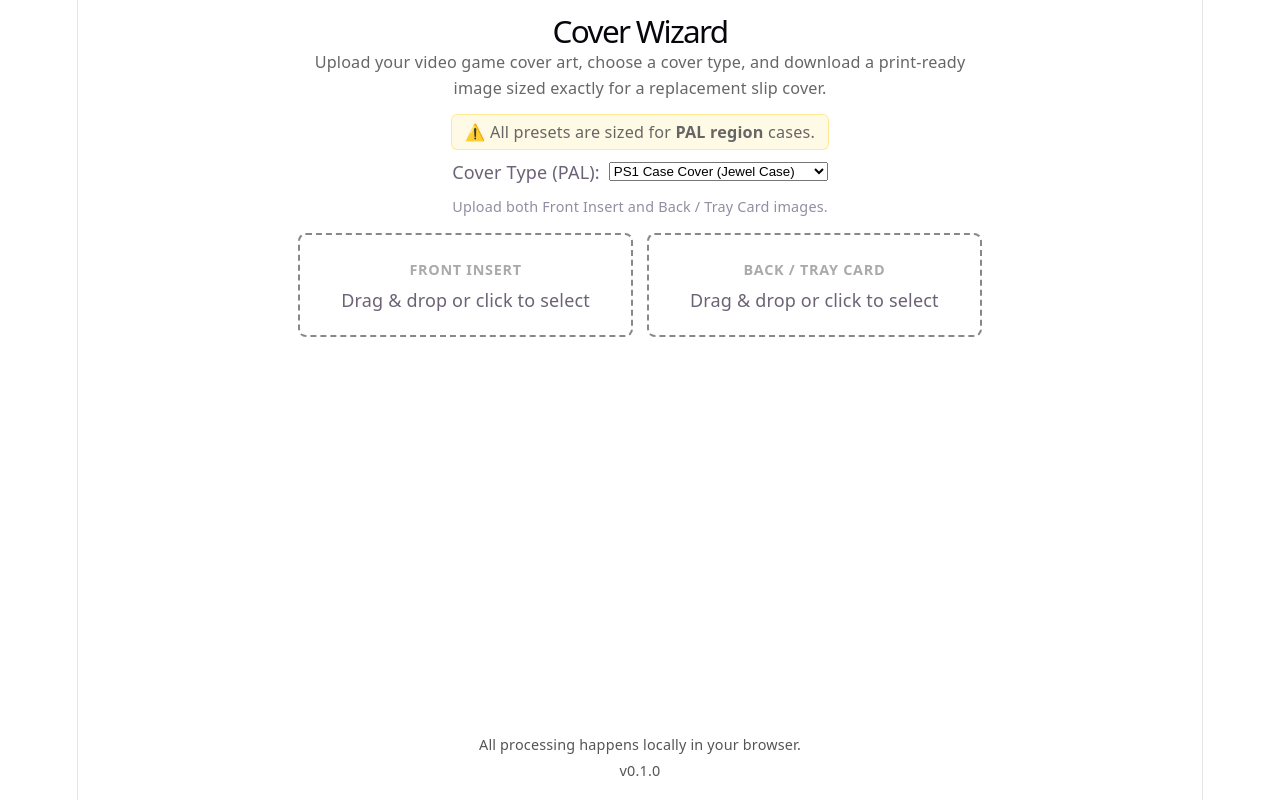
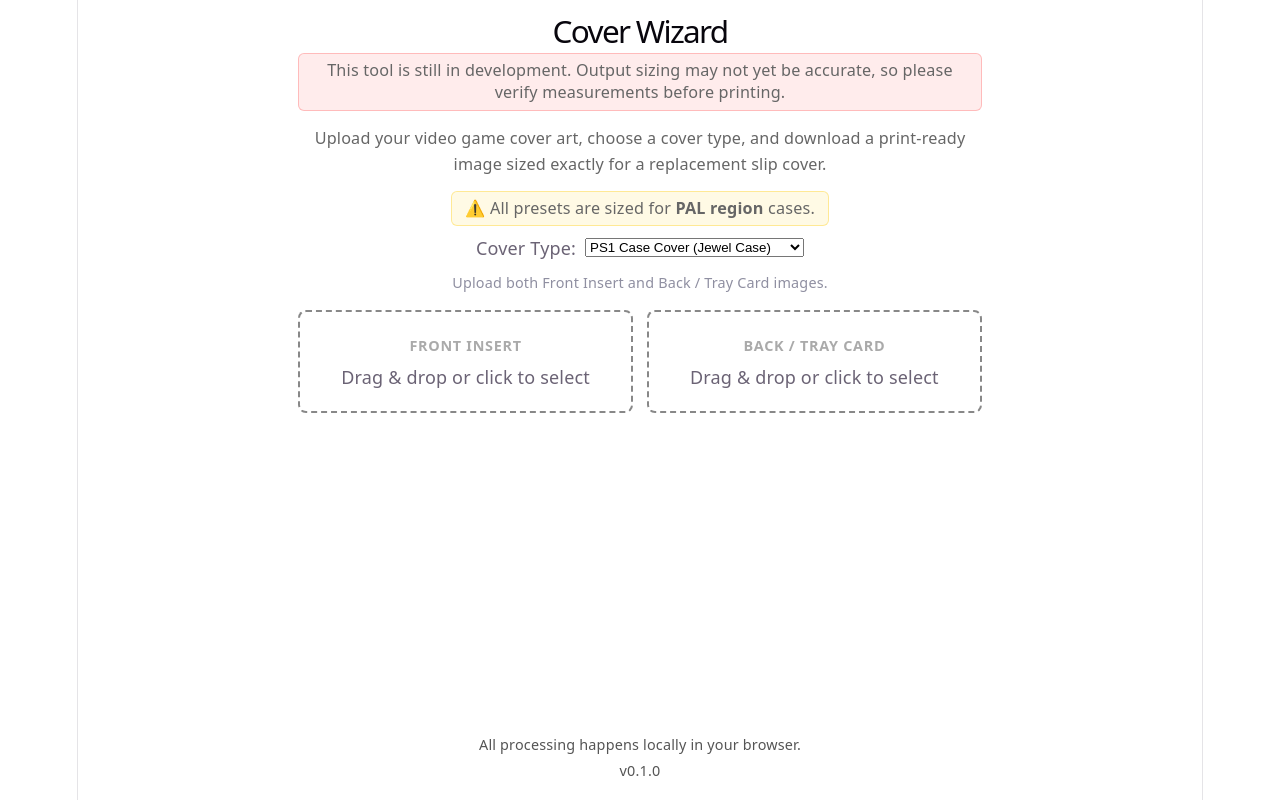
Before and after one commit to shgamedev/CoverWizard, a React (Vite) app: page / in a window 1280 px wide. Built offline with nearby package versions, Linux system fonts and the light colour scheme.

Commit message:
Add development notice to header and update preset selector label

```diff
--- a/src/App.css
+++ b/src/App.css
@@ -36,6 +36,19 @@
   padding: 0.2rem 0.75rem;
   font-size: 0.8rem;
   margin-bottom: 0.5rem;
+}
+
+.app__dev-notice {
+  display: inline-block;
+  max-width: 560px;
+  color: #b23a3a;
+  background-color: rgba(255, 96, 96, 0.12);
+  border: 1px solid rgba(255, 96, 96, 0.35);
+  border-radius: 6px;
+  padding: 0.35rem 0.75rem;
+  font-size: 0.8rem;
+  line-height: 1.35;
+  margin: 0;
 }
 
 .app__main {
--- a/src/App.tsx
+++ b/src/App.tsx
@@ -99,6 +99,10 @@ function App() {
     <div className="app">
       <header className="app__header">
         <h1>Cover Wizard</h1>
+        <p className="app__dev-notice">
+          This tool is still in development. Output sizing may not yet be
+          accurate, so please verify measurements before printing.
+        </p>
         <p>
           Upload your video game cover art, choose a cover type, and download a
           print-ready image sized exactly for a replacement slip cover.
--- a/src/components/PresetSelector.tsx
+++ b/src/components/PresetSelector.tsx
@@ -11,7 +11,7 @@ export default function PresetSelector({
 }: PresetSelectorProps) {
   return (
     <div className="preset-selector">
-      <label htmlFor="preset-select">Cover Type (PAL):</label>
+      <label htmlFor="preset-select">Cover Type:</label>
       <select
         id="preset-select"
         value={value}
```
